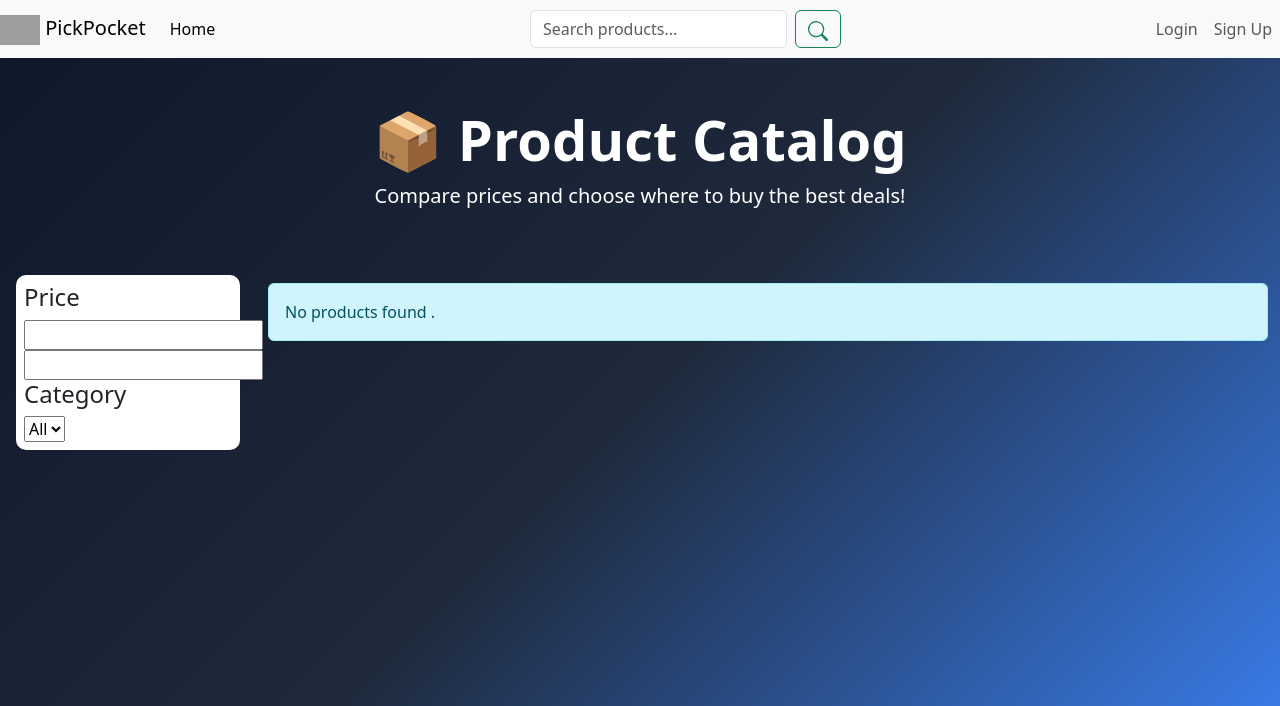
After one commit to AhmedYassineMaalej/pickpocket-symfony, a Symfony app: template templates/search/index.html.twig in a window 1280 px wide. The commit adds this page. Shown: the top 706 px of the page. Run offline with Twig, Linux system fonts and the light colour scheme; the template is opened without the code that fills it, so the values that code supplies are empty; some libraries are stand-ins or nearby versions; grey boxes are pictures that could not be loaded.

Commit message:
fix search page layout

```diff
--- a/public/styles/product_card.css
+++ b/public/styles/product_card.css
@@ -1,3 +1,11 @@
+.offer-container {
+    display: grid;
+    grid-template-columns: repeat(auto-fit, minmax(300px, 1fr));
+    gap: 20px;
+    padding-top: 1em;
+}
+
+
 .product-card {
     display: grid;
     grid-template:
--- /dev/null
+++ b/public/styles/search.css
@@ -0,0 +1,21 @@
+.catalog-layout {
+    display: grid;
+    grid-template: "sidebar catalog" / 20% 80%;
+}
+
+.sidebar-area {
+    grid-area: sidebar;
+    position: sticky;
+    align-self: start;
+}
+
+.sidebar {
+    background: white;
+    border-radius: 10px;
+    margin: 1em;
+    padding: 0.5em;
+}
+
+.catalog {
+    grid-area: catalog;
+}
--- a/src/Controller/ProductDetailController.php
+++ b/src/Controller/ProductController.php
@@ -7,9 +7,9 @@ use Symfony\Bundle\FrameworkBundle\Controller\AbstractController;
 use Symfony\Component\HttpFoundation\Response;
 use Symfony\Component\Routing\Attribute\Route;
 
-class ProductDetailController extends AbstractController
+class ProductController extends AbstractController
 {
-    #[Route('/product/{id}', name: 'product_detail', requirements: ['id' => '\d+'])]
+    #[Route('/product/{id}', methods: ["GET"], name: 'product', requirements: ['id' => '\d+'])]
     public function index(int $id, ProductRepository $productRepository): Response
     {
         $product = $productRepository->find($id);
@@ -21,7 +21,7 @@ class ProductDetailController extends AbstractController
         $offers = $product->getOffers()->toArray();
         usort($offers, fn($a, $b) => $a->getPrice() <=> $b->getPrice());
 
-        return $this->render('Product/detail.html.twig', [
+        return $this->render('product/index.html.twig', [
             'product' => $product,
             'offers'  => $offers,
             'category' => $product->getCategory(),
--- a/src/Controller/ProductsController.php
+++ b/src/Controller/SearchController.php
@@ -9,9 +9,9 @@ use Symfony\Component\HttpFoundation\Request;
 use Symfony\Component\HttpFoundation\Response;
 use Symfony\Component\Routing\Attribute\Route;
 
-class ProductsController extends AbstractController
+class SearchController extends AbstractController
 {
-    #[Route('/products', name: 'app_products')]
+    #[Route('/search', name: 'search')]
     public function index(
         Request $request,
         ProductRepository $productRepository,
@@ -28,7 +28,7 @@ class ProductsController extends AbstractController
             ? $categoryRepository->find($categoryId)
             : null;
 
-        return $this->render('product/catalog.html.twig', [
+        return $this->render('search/index.html.twig', [
             'products'        => $products,
             'query'           => $query,
             'currentCategory' => $currentCategory,
--- a/templates/home/offer_card.html.twig
+++ b/templates/home/offer_card.html.twig
@@ -3,7 +3,7 @@
     <h5 class="product-title fw-bold">{{offer.product.name}}</h5>
     <p class="product-reference text-muted">Ref: {{offer.product.reference}}</p>
     <p class="product-price text-success fs-5 fw-bold">Starting at {{offer.price}} TND</p>
-    <a href="{{ path('product_detail', { id: offer.product.id }) }}"
+    <a href="{{ path('product', { id: offer.product.id }) }}"
        class="product-details-btn">
         View details
     </a>
--- a/templates/navbar/index.html.twig
+++ b/templates/navbar/index.html.twig
@@ -28,7 +28,7 @@
                 >
             </li>
         </ul>
-        <form class="d-flex me-auto" role="search" method="GET" action="/products">
+        <form class="d-flex me-auto" role="search" method="GET" action="/search">
             <input
                 class="form-control me-2"
                 type="search"
@@ -90,14 +90,14 @@
                     </a>
                     <ul class="dropdown-menu" style="max-height: 300px; overflow-y: auto;">
                         <li>
-                            <a class="dropdown-item" href="/products">
+                            <a class="dropdown-item" href="/search">
                                 🗂️ All Categories
                             </a>
                         </li>
                         <li><hr class="dropdown-divider"></li>
                         {% for category in categories %}
                             <li>
-                                <a class="dropdown-item" href="/products?category={{ category.id }}">
+                                <a class="dropdown-item" href="/search?category={{ category.id }}">
                                     {{ category.name }}
                                 </a>
                             </li>
--- /dev/null
+++ b/templates/search/index.html.twig
@@ -0,0 +1,66 @@
+
+{% extends 'base.html.twig' %}
+
+{% block title %}Search{% endblock %}
+
+{% block stylesheets %}
+<link rel="stylesheet" href="{{ asset('styles/product_card.css') }}">
+<link rel="stylesheet" href="{{ asset('styles/search.css') }}">
+
+{% endblock %}
+
+{% block body %}
+
+<header class="catalog-header text-white text-center py-5">
+    <div class="container">
+        <h1 class="display-4 fw-bold">📦 Product Catalog</h1>
+        <p class="lead mb-0">
+            {% if currentCategory %}
+            Browsing: {{ currentCategory.name }}
+            {% elseif query %}
+            Results for "{{ query }}"
+            {% else %}
+            Compare prices and choose where to buy the best deals!
+            {% endif %}
+        </p>
+    </div>
+</header>
+
+<div class="catalog-layout">
+
+    {%  include("search/sidebar.html.twig") %}
+
+    {# PRODUCTS #}
+    <main class="catalog">
+        <div class="container mb-5">
+
+            {% if products is empty %}
+            <div class="alert alert-info mt-4">
+                No products found
+                {% if query %} for "<strong>{{ query }}</strong>"{% endif %}
+                {% if currentCategory %} in <strong>{{ currentCategory.name }}</strong>{% endif %}.
+            </div>
+            {% else %}
+            <div class="offer-container">
+                {% for product in products %}
+
+                {% set bestOffer = null %}
+                {% for offer in product.offers %}
+                {% if bestOffer is null or offer.price < bestOffer.price %}
+                {% set bestOffer = offer %}
+                {% endif %}
+                {% endfor %}
+
+                {{ include('home/offer_card.html.twig', {offer: bestOffer}) }}
+                {% endfor %}
+            </div>
+            {% endif %}
+
+        </div>
+    </main>
+
+</div>
+
+<script src="/js/filters.js"></script>
+
+{% endblock %}
--- /dev/null
+++ b/templates/search/sidebar.html.twig
@@ -0,0 +1,30 @@
+<aside class="sidebar-area">
+    <div class="sidebar">
+        {# PRICE FILTER #}
+        <div class="filter-section">
+            <h4>Price</h4>
+            <div class="price-inputs">
+                <input type="number" id="minPriceInput"
+                    value="{{ app.request.query.get('minPrice', 0) }}"
+                    onchange="applyFilters()">
+                <input type="number" id="maxPriceInput"
+                    value="{{ app.request.query.get('maxPrice', 1000000) }}"
+                    onchange="applyFilters()">
+            </div>
+        </div>
+
+        {# CATEGORY FILTER #}
+        <div class="filter-section">
+            <h4>Category</h4>
+            <select id="category" onchange="applyFilters()">
+                <option value="">All</option>
+                {% for cat in categories %}
+                <option value="{{ cat.id }}"
+                    {{ app.request.query.get('category') == (cat.id ~ '') ? 'selected="selected"' : '' }}>
+                    {{ cat.name }}
+                </option>
+                {% endfor %}
+            </select>
+        </div>
+    </div>
+</aside>
```
Also changed, not shown: templates/product/catalog.html.twig (deleted, +0 -110 lines), templates/product/index.html.twig (renamed from templates/product/detail.html.twig), 1 other file.
